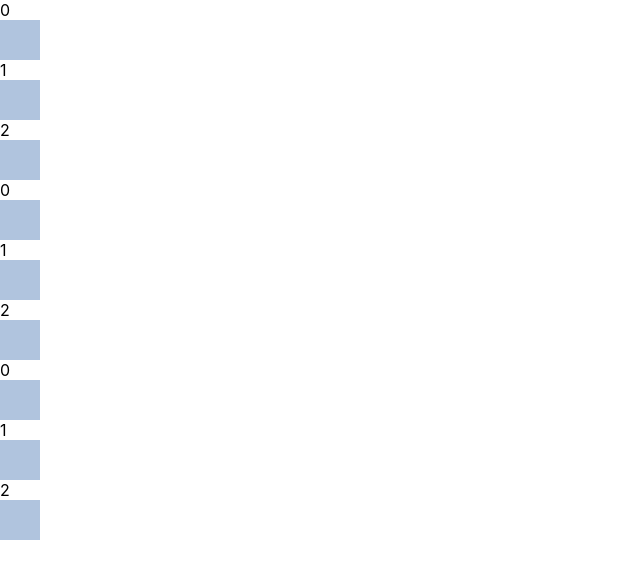
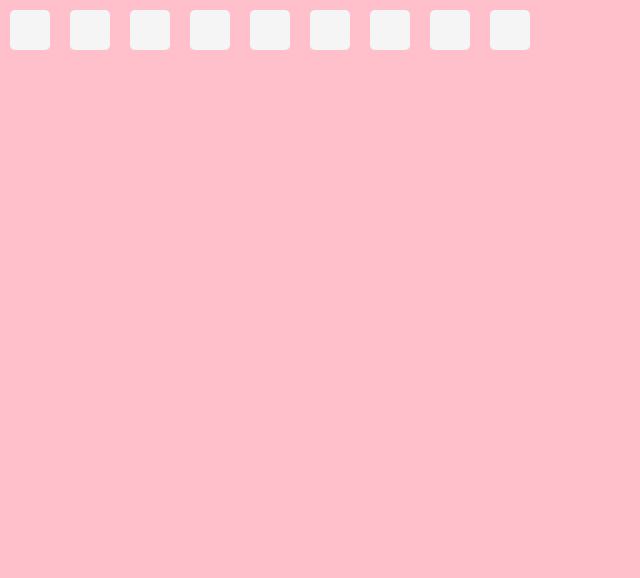
Before and after one commit to teodorakadic/memory-game, a React (Create React App) app: page / in a window 1280 px wide. Shown: the top 578 px of the page, without its empty margins (0-640 px from the left). Built offline with nearby package versions, Linux system fonts and the light colour scheme.

Commit message:
Added flip animation to Card

```diff
--- a/src/App.css
+++ b/src/App.css
@@ -1,38 +1,5 @@
 .App {
-  text-align: center;
+	margin: 0px;
+	min-height: 100vh;
+	background: pink;
 }
-
-.App-logo {
-  height: 40vmin;
-  pointer-events: none;
-}
-
-@media (prefers-reduced-motion: no-preference) {
-  .App-logo {
-    animation: App-logo-spin infinite 20s linear;
-  }
-}
-
-.App-header {
-  background-color: #282c34;
-  min-height: 100vh;
-  display: flex;
-  flex-direction: column;
-  align-items: center;
-  justify-content: center;
-  font-size: calc(10px + 2vmin);
-  color: white;
-}
-
-.App-link {
-  color: #61dafb;
-}
-
-@keyframes App-logo-spin {
-  from {
-    transform: rotate(0deg);
-  }
-  to {
-    transform: rotate(360deg);
-  }
-}
--- a/src/App.tsx
+++ b/src/App.tsx
@@ -1,13 +1,12 @@
 import './App.css'
 import Board from './Board'
-import Card from './Card'
 
 function App() {
 	const size = 3
 	return (
-		<>
+		<div className="App">
 			<Board size={size}></Board>
-		</>
+		</div>
 	)
 }
 
--- /dev/null
+++ b/src/Board.css
@@ -0,0 +1,3 @@
+.board {
+	display: flex;
+}
--- a/src/Board.tsx
+++ b/src/Board.tsx
@@ -1,3 +1,5 @@
+import { useState } from 'react'
+import './Board.css'
 import Card from './Card'
 
 interface Props {
@@ -5,21 +7,26 @@ interface Props {
 }
 
 const Board = ({ size }: Props) => {
-	const deck = new Array(size).fill(new Array(size).fill(0))
+	const [selected, setSelected] = useState(false)
+	const deckSize = new Array(size).fill(new Array(size).fill(0))
+
+	const handleCardClick = () => {
+		setSelected(!selected)
+	}
 	return (
-		<>
-			{deck.map(
+		<div className="board">
+			{deckSize.map(
 				(row, rowI) =>
 					row.map((el: number, elI: number) => (
 						<>
-							{elI}
-							<Card />
+							{/* {elI} */}
+							<Card selected={selected} handleClick={handleCardClick} />
 						</>
 					))
 
 				// <Card />
 			)}
-		</>
+		</div>
 	)
 }
 
--- a/src/Card.css
+++ b/src/Card.css
@@ -1,5 +1,12 @@
 .card {
 	height: 40px;
 	width: 40px;
-	background: lightsteelblue;
+	margin: 10px;
+	border-radius: 5px;
+	background: whitesmoke;
 }
+
+.selected {
+	transform: rotateY(180deg);
+	transition: transform 0.5s;
+}
--- a/src/Card.tsx
+++ b/src/Card.tsx
@@ -1,9 +1,19 @@
 import './Card.css'
 
-const Card = () => {
+interface Props {
+	selected: boolean
+	handleClick: () => void
+}
+
+// const handleClick = () => {}
+
+const Card = ({ selected, handleClick }: Props) => {
 	return (
 		<>
-			<div className={'card'}></div>
+			<div
+				className={`card ${selected ? 'selected' : ''}`}
+				onClick={() => handleClick()}
+			></div>
 		</>
 	)
 }
```
Also changed, not shown: src/utils.ts (added, +11 -0 lines), 1 other file (tests, documents, lock files or other folders).
